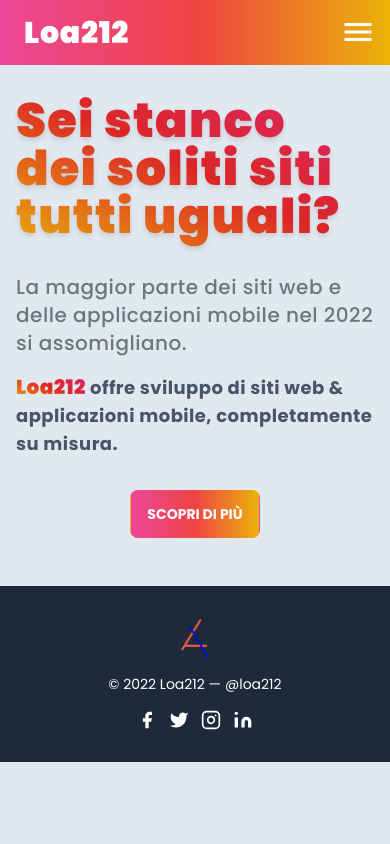
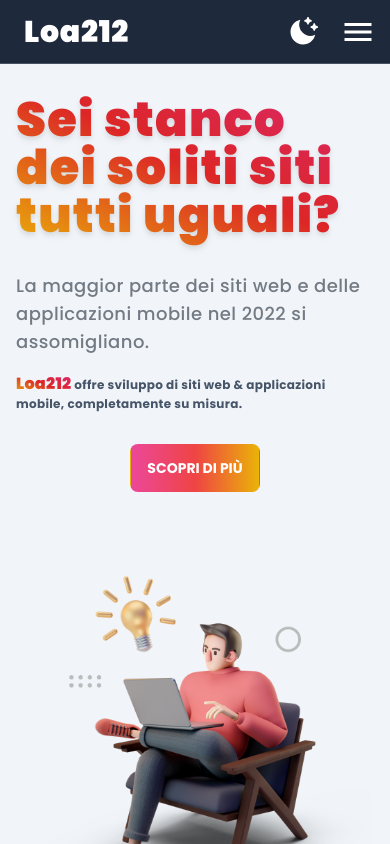
Before and after one commit to Loa212/loa212-frontend, a Next.js app: page / in a window 390 px wide. Built offline with nearby package versions, Linux system fonts and the light colour scheme.

Commit message:
darktheme

```diff
--- a/package.json
+++ b/package.json
@@ -11,6 +11,7 @@
   "dependencies": {
     "daisyui": "^2.14.1",
     "next": "12.1.5",
+    "next-themes": "^0.2.0",
     "react": "18.0.0",
     "react-dom": "18.0.0",
     "react-icons": "^4.3.1"
--- a/src/components/Footer.jsx
+++ b/src/components/Footer.jsx
@@ -2,12 +2,11 @@
 import LoaLogo from "../../public/Logo.png";
 const Footer = () => {
   return (
-    <footer className="text-white body-font bg-slate-800">
+    <footer className="text-white body-font bg-slate-700 dark:bg-slate-900 grow-0">
       <div className="container px-10 py-8 mx-auto flex items-center sm:flex-row flex-col">
         <div>
-          <div className="relative mx-auto w-10 h-10 ">
+          <div className="relative mx-auto w-10 h-10 bg-white rounded-full ">
             <Image
-              // src="https://images.unsplash.com/photo-1512295767273-ac109ac3acfa?ixlib=rb-1.2.1&ixid=MnwxMjA3fDB8MHxwaG90by1wYWdlfHx8fGVufDB8fHx8&auto=format&fit=crop&w=435&q=80"
               src={LoaLogo}
               alt="logo Loa212"
               layout="fill"
--- /dev/null
+++ b/src/components/LightDarkModeSwitch.jsx
@@ -0,0 +1,28 @@
+import { RiSunFill, RiMoonClearFill } from "react-icons/ri";
+import { useTheme } from "next-themes";
+
+const LightDarkModeSwitch = () => {
+  const { theme, setTheme } = useTheme();
+
+  const handleChange = () => {
+    if (theme === "light") {
+      setTheme("dark");
+    } else {
+      setTheme("light");
+    }
+  };
+
+  return (
+    <label className="swap swap-rotate text-3xl lg:text-4xl">
+      <input
+        type="checkbox"
+        checked={theme === "light"}
+        onChange={handleChange}
+      />
+      <RiSunFill className="swap-on" />
+      <RiMoonClearFill className="swap-off" />
+    </label>
+  );
+};
+
+export default LightDarkModeSwitch;
--- a/src/layouts/_LandingLayout.jsx
+++ b/src/layouts/_LandingLayout.jsx
@@ -1,28 +1,38 @@
-import Head from "next/head";
 import { MdMenu, MdClose } from "react-icons/md";
 import Footer from "../components/Footer";
+import Head from "next/head";
+import LightDarkModeSwitch from "../components/LightDarkModeSwitch";
+import { useTheme } from "next-themes";
 
 export default function LandingLayout({ children }) {
+  const { theme } = useTheme();
   return (
     <>
       <Head>
-        <title>Create Next App</title>
-        <meta name="description" content="Generated by create next app" />
+        <title>Loa212</title>
+        <meta name="description" content="Web development made easy" />
         <link rel="icon" href="/favicon.ico" />
       </Head>
 
       <main>
         <div className="drawer drawer-end">
           <input id="my-drawer-3" type="checkbox" className="drawer-toggle" />
-          <div className="drawer-content flex flex-col bg-slate-200">
+          <div className="drawer-content flex flex-col bg-slate-100 dark:bg-slate-800">
             {/* <!-- Navbar --> */}
-            <div className="w-full navbar loa-gradient-navbar">
+            <div
+              className={`w-full navbar flex-0 ${
+                theme === "light"
+                  ? "loa-gradient-navbar"
+                  : " border-b border-b-slate-100 border-opacity-20"
+              } bg-slate-800`}
+            >
               <div className="max-w-7xl mx-auto flex items-center justify-between grow">
                 <div className="flex-1 px-2 mx-2 font-black text-3xl text-white tracking-wide">
                   Loa212
                 </div>
 
-                <div className="flex-none lg:hidden">
+                <div className="flex-none flex space-x-4 lg:hidden text-white">
+                  <LightDarkModeSwitch />
                   <label
                     htmlFor="my-drawer-3"
                     className="btn btn-square btn-ghost"
@@ -37,7 +47,7 @@
                       <a>Navbar Item 1</a>
                     </li>
                     <li>
-                      <a>Navbar Item 2</a>
+                      <LightDarkModeSwitch />
                     </li>
                   </ul>
                 </div>
@@ -51,7 +61,7 @@
               htmlFor="my-drawer-3"
               className="drawer-overlay backdrop-blur-[2px]"
             ></label>
-            <div className="menu p-4 overflow-y-auto w-80 bg-slate-200 text-slate-800">
+            <div className="menu p-4 overflow-y-auto w-80 bg-slate-100 text-slate-800 dark:bg-slate-500 dark:text-white">
               {/* <!-- Sidebar content here --> */}
               <button className="flex justify-end w-min place-self-end btn-ghost rounded-md py-2 px-4">
                 <label
@@ -61,6 +71,15 @@
                   chiudi <MdClose className="text-xl ml-2" />
                 </label>
               </button>
+              <ul className="text-white">
+                {/* <!-- Navbar menu content here --> */}
+                <li>
+                  <a>Navbar Item 1</a>
+                </li>
+                <li>
+                  <a>Navbar Item 2</a>
+                </li>
+              </ul>
             </div>
           </div>
         </div>
--- a/src/pages/_app.js
+++ b/src/pages/_app.js
@@ -1,11 +1,14 @@
 import LandingLayout from "../layouts/_LandingLayout";
 import "../styles/globals.css";
+import { ThemeProvider } from "next-themes";
 
 function MyApp({ Component, pageProps }) {
   return (
-    <LandingLayout>
-      <Component {...pageProps} />
-    </LandingLayout>
+    <ThemeProvider attribute="class">
+      <LandingLayout>
+        <Component {...pageProps} />
+      </LandingLayout>
+    </ThemeProvider>
   );
 }
 
--- a/src/pages/index.js
+++ b/src/pages/index.js
@@ -1,21 +1,25 @@
 import Image from "next/image";
 import person from "../../public/FakihAmriAbdullah.png";
+import { useTheme } from "next-themes";
+
 export default function Home() {
+  const { theme } = useTheme();
+
   return (
-    <div className="w-full">
+    <div className="w-full flex-grow">
       <div className="max-w-7xl mx-auto">
         <div className="lg:grid grid-cols-12 gap-8 px-4 py-4 lg:py-14">
           <div className="lg:px-8 col-span-7">
-            <h1 className="text-5xl lg:text-6xl drop-shadow-md font-black py-4 tracking-wide text-transparent bg-clip-text loa-gradient-text">
+            <h1 className="text-5xl lg:text-6xl drop-shadow-md dark:text-slate-200  font-black py-4 tracking-wide text-transparent bg-clip-text loa-gradient-text">
               Sei stanco dei soliti siti tutti uguali?
             </h1>
-            <h3 className="text-xl lg:text-2xl font-medium tracking-wide opacity-60 py-4">
+            <h3 className="text-lg lg:text-2xl font-medium tracking-wide opacity-60 py-4 dark:text-slate-100 dark:opacity-80">
               La maggior parte dei siti web e delle applicazioni{" "}
               <br className="hidden lg:block" /> mobile nel{" "}
               {new Date().getFullYear().toString()} si assomigliano.
             </h3>
-            <h2 className="text-lg font-bold tracking-wide text-slate-600">
-              <span className="text-xl text-transparent bg-clip-text font-black loa-gradient-text">
+            <h2 className="text-xs lg:text-lg font-bold tracking-wide text-slate-600 dark:text-slate-300">
+              <span className="text-base lg:text-xl text-transparent bg-clip-text font-black loa-gradient-text">
                 Loa212
               </span>{" "}
               offre sviluppo di siti web & applicazioni mobile,{" "}
@@ -27,9 +31,17 @@
               </button>
             </div>
           </div>
-          <div className="hidden lg:block relative mx-auto w-[40vw] h-[80vh] col-span-5">
+          <div className="hidden lg:block relative mx-auto w-32 h-64 lg:w-[35vw] lg:h-[70vh] col-span-5">
             <Image
-              // src="https://images.unsplash.com/photo-1512295767273-ac109ac3acfa?ixlib=rb-1.2.1&ixid=MnwxMjA3fDB8MHxwaG90by1wYWdlfHx8fGVufDB8fHx8&auto=format&fit=crop&w=435&q=80"
+              src={person}
+              alt="person using laptop"
+              layout="fill"
+              objectFit="contain"
+            />
+          </div>
+
+          <div className="lg:hidden relative mx-auto w-[90vw] h-[50vh] col-span-5">
+            <Image
               src={person}
               alt="person using laptop"
               layout="fill"
--- a/src/styles/globals.css
+++ b/src/styles/globals.css
@@ -9,7 +9,7 @@
 }
 
 body {
-  @apply bg-slate-200;
+  @apply bg-slate-100;
 }
 
 .loa-gradient-navbar {
--- a/tailwind.config.js
+++ b/tailwind.config.js
@@ -1,6 +1,7 @@
 const plugin = require("tailwindcss/plugin");
 
 module.exports = {
+  darkMode: "class",
   content: ["./src/**/*.{js,ts,jsx,tsx}"],
   theme: {
     groups: ["default", "main", "sub"],
```
Also changed, not shown: 2 other files (tests, documents, lock files or other folders).
